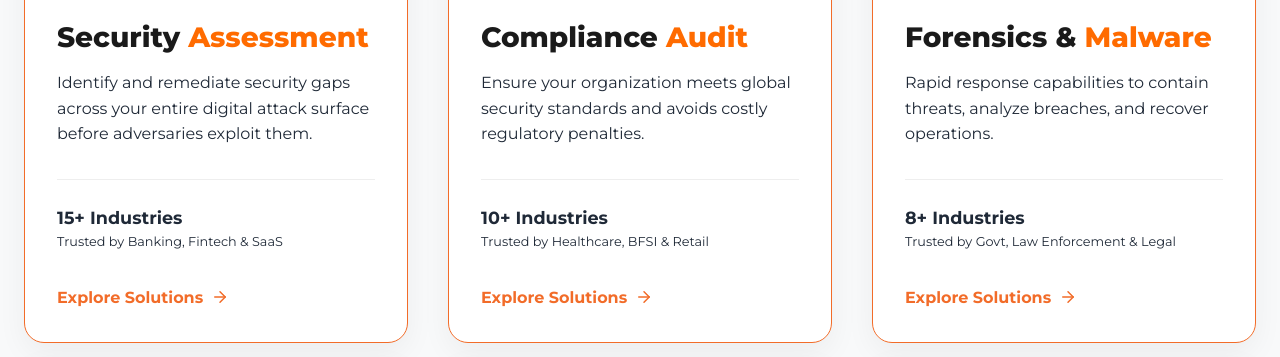
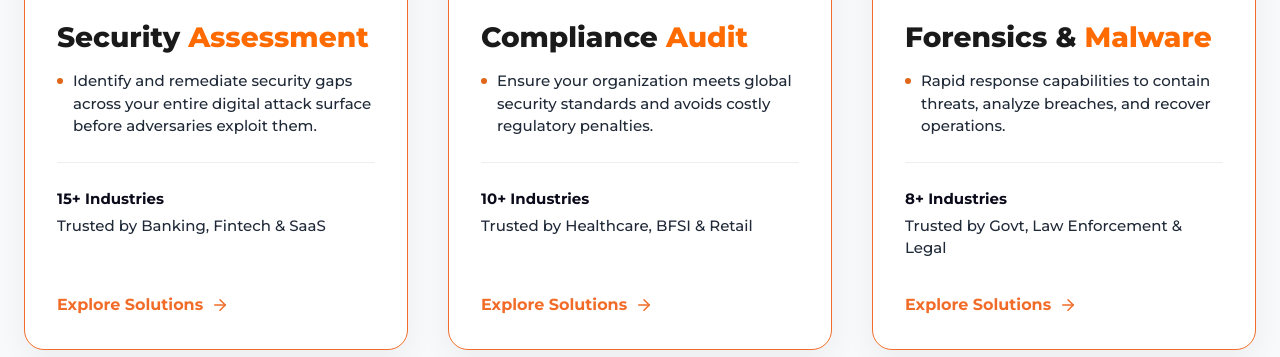
Before and after one commit to vyasanuj/eHack-technology, a Next.js app: page / in a window 1280 px wide. Shown: the part 1951-2308 px from the top of the page. Built offline with nearby package versions, Linux system fonts and the light colour scheme.

Commit message:
category styles are same now

```diff
--- /dev/null
+++ b/app/components/ServicesSection.module.css
@@ -0,0 +1,58 @@
+.serviceDescription {
+    font-size: 0.9375rem;
+    color: #1f2937;
+    line-height: 1.5;
+    font-weight: 500;
+    margin: 0 0 1.5rem 0;
+    position: relative;
+    padding-left: 1rem;
+    display: flex;
+    align-items: flex-start;
+}
+
+.serviceDescription::before {
+    content: '';
+    position: absolute;
+    left: 0;
+    top: 0.5rem;
+    width: 6px;
+    height: 6px;
+    background-color: #df6718; /* Matches ehack_new brand primary */
+    border-radius: 50%;
+}
+
+.metaContainer {
+    display: flex;
+    flex-direction: column;
+    gap: 0.5rem;
+    margin-bottom: 2rem;
+    border-top: 1px solid #eee;
+    padding-top: 1.5rem;
+}
+
+.metaItem {
+    display: flex;
+    flex-direction: column;
+    gap: 0.25rem;
+}
+
+.metaLabel {
+    font-size: 0.6875rem;
+    font-weight: 700;
+    color: #64748B;
+    text-transform: uppercase;
+    letter-spacing: 0.08em;
+}
+
+.metaValue {
+    font-size: 0.9375rem;
+    font-weight: 700;
+    color: #0a0a1a;
+}
+
+.metaText {
+    font-size: 0.9375rem;
+    color: #1f2937;
+    line-height: 1.5;
+    font-weight: 500;
+}
--- a/app/components/ServicesSection.tsx
+++ b/app/components/ServicesSection.tsx
@@ -2,6 +2,7 @@
 import Link from 'next/link';
 import { categories } from '../data/categories';
 import { ArrowRight } from 'lucide-react';
+import styles from './ServicesSection.module.css';
 
 export default function ServicesSection() {
     return (
@@ -117,24 +118,15 @@ export default function ServicesSection() {
                                         )}
                                     </h3>
 
-                                    <p style={{ color: '#1f2937', lineHeight: '1.6', marginBottom: '2rem', flex: 1 }}>
-                                        {cat.description}
-                                    </p>
+                                    <div className={styles.serviceDescription}>
+                                        <span>{cat.description}</span>
+                                    </div>
 
                                     {/* Trust Badges / Key Features */}
-                                    <div style={{
-                                        display: 'flex',
-                                        gap: '1rem',
-                                        marginBottom: '2rem',
-                                        flexWrap: 'wrap',
-                                        borderTop: '1px solid #eee',
-                                        paddingTop: '1.5rem',
-                                        fontSize: '0.9rem',
-                                        color: '#1f2937'
-                                    }}>
-                                        <div style={{ display: 'flex', flexDirection: 'column' }}>
-                                            <span style={{ fontWeight: '700', color: '#1f2937', fontSize: '1.1rem' }}>{cat.industriesCount} Industries</span>
-                                            <span style={{ fontSize: '0.8rem', color: '#1f2937' }}>Trusted by {cat.keySectors}</span>
+                                    <div className={styles.metaContainer}>
+                                        <div className={styles.metaItem}>
+                                            <span className={styles.metaValue}>{cat.industriesCount} Industries</span>
+                                            <span className={styles.metaText}>Trusted by {cat.keySectors}</span>
                                         </div>
                                     </div>
 
--- a/app/components/TrustedCompanies.tsx
+++ b/app/components/TrustedCompanies.tsx
@@ -45,7 +45,7 @@ export default function TrustedCompanies() {
                         <div
                             key={index}
                             style={{
-                                border: '2px solid #F26C29',
+                                border: '2px solid #ff6b00',
                                 borderRadius: '15px',
                                 overflow: 'hidden',
                                 background: 'white',
@@ -90,7 +90,7 @@ export default function TrustedCompanies() {
 
                             {/* Name Area */}
                             <div style={{
-                                background: '#ec7c00',
+                                background: '#ff6b00',
                                 color: 'white',
                                 padding: '0.8rem 0.5rem',
                                 textAlign: 'center',
--- a/app/globals.css
+++ b/app/globals.css
@@ -1393,10 +1393,11 @@ h6 {
 }
 
 .hero-description {
-  font-size: 1.25rem;
+  font-size: 1.35rem;
   color: var(--gray-600);
   margin-bottom: 2rem;
   line-height: 1.7;
+  font-weight: 500;
 }
 
 .hero-stats {
@@ -2272,7 +2273,7 @@ h6 {
 }
 
 .hero-description {
-  font-size: 1rem;
+  font-size: 1.15rem;
   color: #ffffff;
   line-height: 1.6;
   margin-bottom: 1rem;
```
